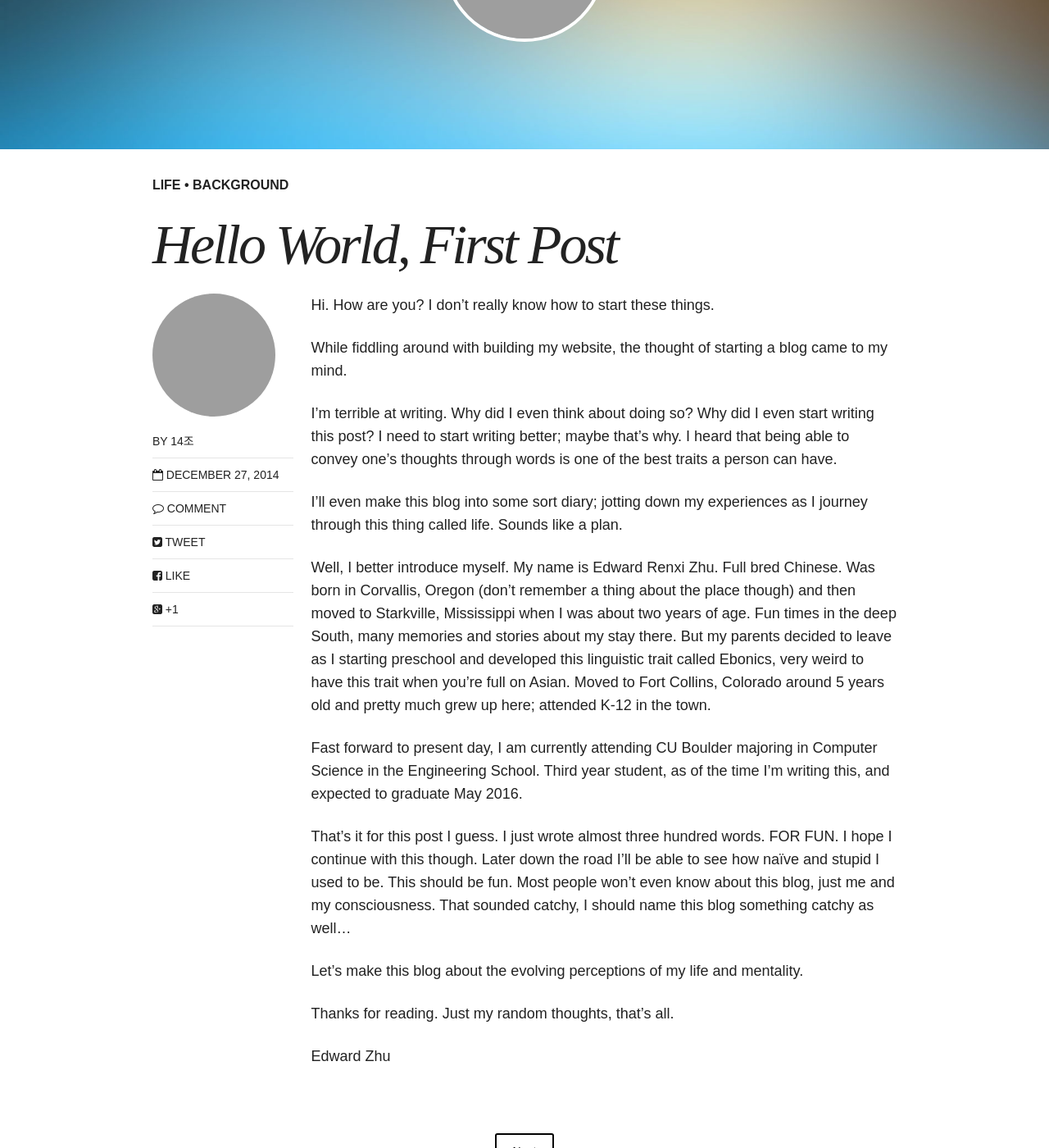
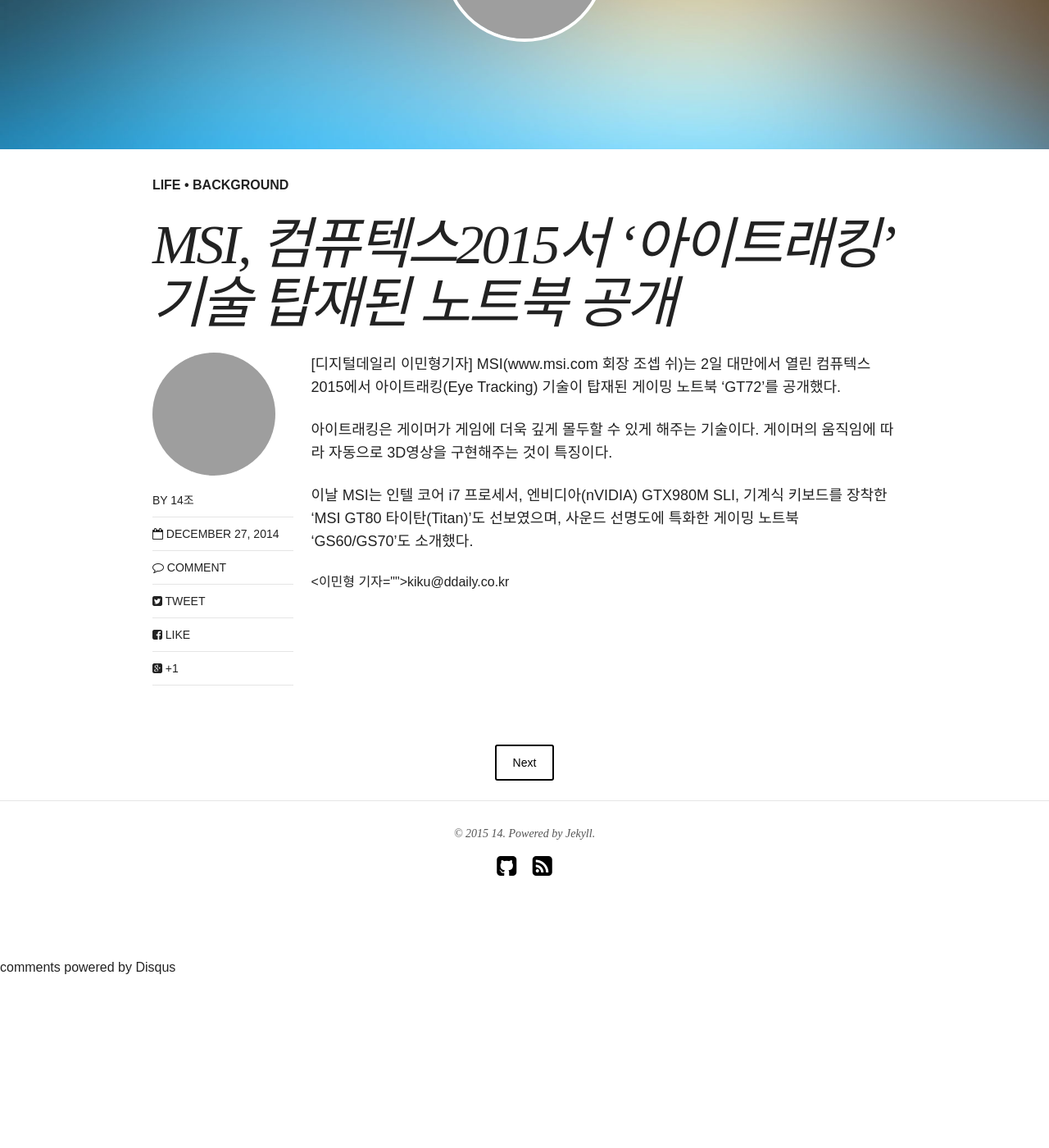
Before and after one commit to kimdj1234/kimdj1234.github.com, a Jekyll site: the page built from _posts/blog/2014-12-27-hello_world.md, in a window 1280 px wide and 1400 px high, scrolled down 249 px. Shown: the whole window at 82% size. Built offline with Jekyll 4.4.1, drawn with Linux system fonts in a browser that asks for light colours; nearby versions of some CDN libraries; comment, search, counter and statistics services are not loaded; after the commit the page ends 1441 px from its top, so only the background shows below that; grey boxes are pictures that could not be loaded.

Commit message:
Update 2014-12-27-hello_world.md

```diff
--- a/_posts/blog/2014-12-27-hello_world.md
+++ b/_posts/blog/2014-12-27-hello_world.md
@@ -1,8 +1,8 @@
 ---
 layout: post
-title: "Hello World, First Post"
+title: "MSI, 컴퓨텍스2015서 ‘아이트래킹’ 기술 탑재된 노트북 공개"
 author: me
-excerpt: "Little background info about me"
+excerpt: "네이버뉴스"
 categories: blog
 tags: [life, background]
 modified:
@@ -14,22 +14,10 @@
 comments: true
 ---
 
-Hi. How are you? I don't really know how to start these things.
+[디지털데일리 이민형기자] MSI(www.msi.com 회장 조셉 쉬)는 2일 대만에서 열린 컴퓨텍스2015에서 아이트래킹(Eye Tracking) 기술이 탑재된 게이밍 노트북 ‘GT72’를 공개했다.
 
-While fiddling around with building my website, the thought of starting a blog came to my mind.
+아이트래킹은 게이머가 게임에 더욱 깊게 몰두할 수 있게 해주는 기술이다. 게이머의 움직임에 따라 자동으로 3D영상을 구현해주는 것이 특징이다.
 
-I'm terrible at writing. Why did I even think about doing so? Why did I even start writing this post? I need to start writing better; maybe that’s why. I heard that being able to convey one’s thoughts through words is one of the best traits a person can have.
+이날 MSI는 인텔 코어 i7 프로세서, 엔비디아(nVIDIA) GTX980M SLI, 기계식 키보드를 장착한 ‘MSI GT80 타이탄(Titan)’도 선보였으며, 사운드 선명도에 특화한 게이밍 노트북 ‘GS60/GS70’도 소개했다.
 
-I’ll even make this blog into some sort diary; jotting down my experiences as I journey through this thing called life. Sounds like a plan.
-
-Well, I better introduce myself. My name is Edward Renxi Zhu. Full bred Chinese. Was born in Corvallis, Oregon (don’t remember a thing about the place though) and then moved to Starkville, Mississippi when I was about two years of age. Fun times in the deep South, many memories and stories about my stay there. But my parents decided to leave as I starting preschool and developed this linguistic trait called Ebonics, very weird to have this trait when you’re full on Asian. Moved to Fort Collins, Colorado around 5 years old and pretty much grew up here; attended K-12 in the town.
-
-Fast forward to present day, I am currently attending CU Boulder majoring in Computer Science in the Engineering School. Third year student, as of the time I’m writing this, and expected to graduate May 2016.
-
-That’s it for this post I guess. I just wrote almost three hundred words. FOR FUN.  I hope I continue with this though. Later down the road I’ll be able to see how naïve and stupid I used to be. This should be fun.  Most people won’t even know about this blog, just me and my consciousness. That sounded catchy, I should name this blog something catchy as well…
-
-Let’s make this blog about the evolving perceptions of my life and mentality.
-
-Thanks for reading. Just my random thoughts, that’s all.
-
-Edward Zhu
+<이민형 기자>kiku@ddaily.co.kr
```
